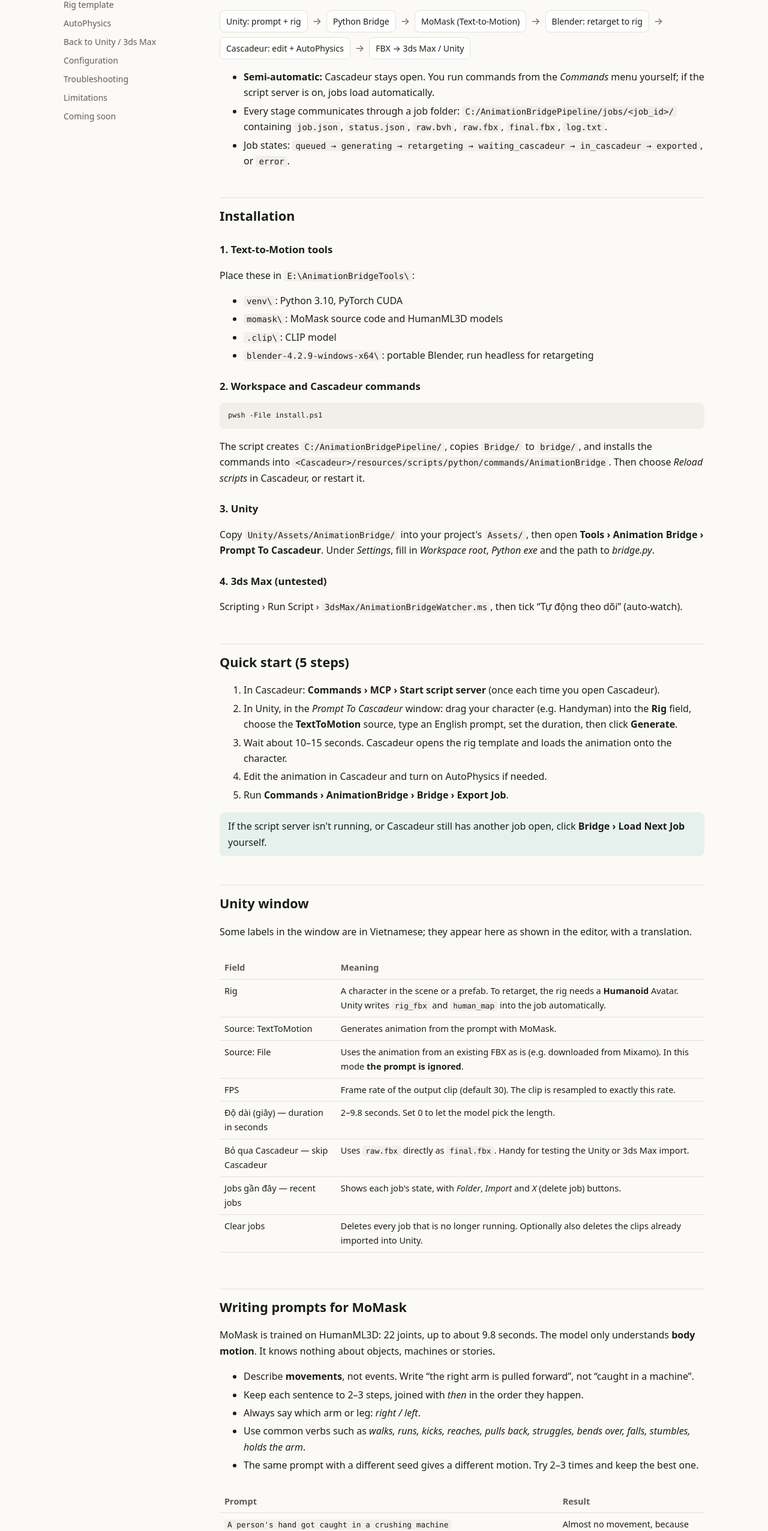
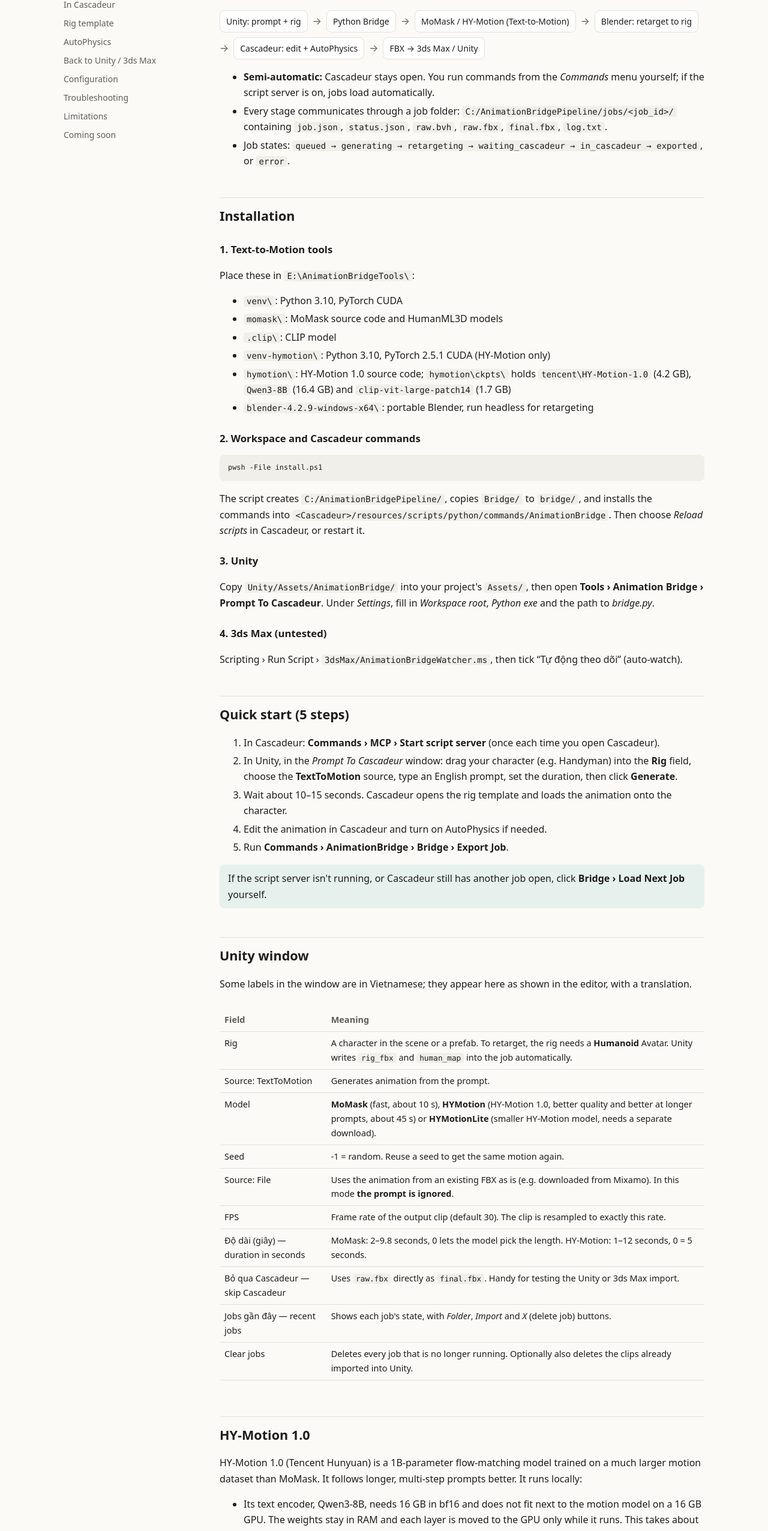
Before and after one commit to devirosnguyen/animation-bridge-docs, a plain HTML site: page index.html in a window 1280 px wide. Shown: the part 227-2779 px from the top of the page at 60% size. Drawn offline with Linux system fonts and the light colour scheme.

Commit message:
Add HY-Motion 1.0 text-to-motion model
Co-Authored-By: Claude Opus 5.5 <noreply@anthropic.com>

```diff
--- a/index.html
+++ b/index.html
@@ -4,7 +4,7 @@
 <meta charset="utf-8">
 <meta name="viewport" content="width=device-width, initial-scale=1">
 <title>Animation Bridge Guide</title>
-<meta name="description" content="How to use the Unity → Text-to-Motion (MoMask) → Cascadeur → 3ds Max / Unity pipeline">
+<meta name="description" content="How to use the Unity → Text-to-Motion (MoMask / HY-Motion 1.0) → Cascadeur → 3ds Max / Unity pipeline">
 <style>
 :root{--bg:#fbfaf7;--fg:#1d1d1b;--muted:#5f5d57;--line:#e3e0d8;--card:#ffffff;--accent:#2f6f5e;--accent-bg:#e6f1ed;--warn:#8a5a00;--warn-bg:#fff4dc;--code-bg:#f1efe9}
 @media (prefers-color-scheme:dark){:root:not([data-theme="light"]){--bg:#151614;--fg:#e8e6e1;--muted:#a19e96;--line:#2e2f2b;--card:#1c1d1a;--accent:#7cc4ad;--accent-bg:#1d2e28;--warn:#f0c068;--warn-bg:#2e2615;--code-bg:#24251f}}
@@ -50,6 +50,7 @@ kbd{font-family:inherit;font-size:.85em;border:1px solid var(--line);border-bott
   <a href="#install">Installation</a>
   <a href="#quick-start">Quick start</a>
   <a href="#unity">Unity window</a>
+  <a href="#hymotion">HY-Motion 1.0</a>
   <a href="#prompt">Writing prompts</a>
   <a href="#cascadeur">In Cascadeur</a>
   <a href="#template">Rig template</a>
@@ -68,7 +69,7 @@ kbd{font-family:inherit;font-size:.85em;border:1px solid var(--line);border-bott
 <div class="flow">
   <span>Unity: prompt + rig</span><b>→</b>
   <span>Python Bridge</span><b>→</b>
-  <span>MoMask (Text-to-Motion)</span><b>→</b>
+  <span>MoMask / HY-Motion (Text-to-Motion)</span><b>→</b>
   <span>Blender: retarget to rig</span><b>→</b>
   <span>Cascadeur: edit + AutoPhysics</span><b>→</b>
   <span>FBX → 3ds Max / Unity</span>
@@ -86,6 +87,8 @@ kbd{font-family:inherit;font-size:.85em;border:1px solid var(--line);border-bott
   <li><code>venv\</code>: Python 3.10, PyTorch CUDA</li>
   <li><code>momask\</code>: MoMask source code and HumanML3D models</li>
   <li><code>.clip\</code>: CLIP model</li>
+  <li><code>venv-hymotion\</code>: Python 3.10, PyTorch 2.5.1 CUDA (HY-Motion only)</li>
+  <li><code>hymotion\</code>: HY-Motion 1.0 source code; <code>hymotion\ckpts\</code> holds <code>tencent\HY-Motion-1.0</code> (4.2 GB), <code>Qwen3-8B</code> (16.4 GB) and <code>clip-vit-large-patch14</code> (1.7 GB)</li>
   <li><code>blender-4.2.9-windows-x64\</code>: portable Blender, run headless for retargeting</li>
 </ul>
 <h3>2. Workspace and Cascadeur commands</h3>
@@ -111,14 +114,27 @@ kbd{font-family:inherit;font-size:.85em;border:1px solid var(--line);border-bott
 <div class="tw"><table>
 <tr><th>Field</th><th>Meaning</th></tr>
 <tr><td>Rig</td><td>A character in the scene or a prefab. To retarget, the rig needs a <strong>Humanoid</strong> Avatar. Unity writes <code>rig_fbx</code> and <code>human_map</code> into the job automatically.</td></tr>
-<tr><td>Source: TextToMotion</td><td>Generates animation from the prompt with MoMask.</td></tr>
+<tr><td>Source: TextToMotion</td><td>Generates animation from the prompt.</td></tr>
+<tr><td>Model</td><td><strong>MoMask</strong> (fast, about 10 s), <strong>HYMotion</strong> (HY-Motion 1.0, better quality and better at longer prompts, about 45 s) or <strong>HYMotionLite</strong> (smaller HY-Motion model, needs a separate download).</td></tr>
+<tr><td>Seed</td><td>-1 = random. Reuse a seed to get the same motion again.</td></tr>
 <tr><td>Source: File</td><td>Uses the animation from an existing FBX as is (e.g. downloaded from Mixamo). In this mode <strong>the prompt is ignored</strong>.</td></tr>
 <tr><td>FPS</td><td>Frame rate of the output clip (default 30). The clip is resampled to exactly this rate.</td></tr>
-<tr><td>Độ dài (giây) — duration in seconds</td><td>2–9.8 seconds. Set 0 to let the model pick the length.</td></tr>
+<tr><td>Độ dài (giây) — duration in seconds</td><td>MoMask: 2–9.8 seconds, 0 lets the model pick the length. HY-Motion: 1–12 seconds, 0 = 5 seconds.</td></tr>
 <tr><td>Bỏ qua Cascadeur — skip Cascadeur</td><td>Uses <code>raw.fbx</code> directly as <code>final.fbx</code>. Handy for testing the Unity or 3ds Max import.</td></tr>
 <tr><td>Jobs gần đây — recent jobs</td><td>Shows each job's state, with <em>Folder</em>, <em>Import</em> and <em>X</em> (delete job) buttons.</td></tr>
 <tr><td>Clear jobs</td><td>Deletes every job that is no longer running. Optionally also deletes the clips already imported into Unity.</td></tr>
 </table></div>
+
+<h2 id="hymotion">HY-Motion 1.0</h2>
+<p>HY-Motion 1.0 (Tencent Hunyuan) is a 1B-parameter flow-matching model trained on a much larger motion dataset than MoMask. It follows longer, multi-step prompts better. It runs locally:</p>
+<ul>
+  <li>Its text encoder, Qwen3-8B, needs 16 GB in bf16 and does not fit next to the motion model on a 16 GB GPU. The weights stay in RAM and each layer is moved to the GPU only while it runs. This takes about 35 s per prompt; the motion itself takes about 6 s.</li>
+  <li>Needs about 20 GB of free RAM while encoding.</li>
+  <li>Output: 22 body joints at 30 fps, written as a BVH with the same bone names as MoMask, so retargeting and Cascadeur work the same. Fingers are not animated.</li>
+  <li>The prompt rewriter and duration LLM are not used: write the prompt in English, under 60 words, and set the duration yourself.</li>
+  <li>License: Tencent HY-Motion 1.0 Community License. It does not apply in the EU, the UK or South Korea, and products with more than 1 million monthly active users need a separate license from Tencent.</li>
+</ul>
+<p>Set the default model for jobs without a model in <code>bridge_config.json</code> (<code>"t2m_model": "momask"</code> or <code>"hymotion"</code>).</p>
 
 <h2 id="prompt">Writing prompts for MoMask</h2>
 <p>MoMask is trained on HumanML3D: 22 joints, up to about 9.8 seconds. The model only understands <strong>body motion</strong>. It knows nothing about objects, machines or stories.</p>
@@ -200,11 +216,15 @@ kbd{font-family:inherit;font-size:.85em;border:1px solid var(--line);border-bott
   "tools_dir": "E:/AnimationBridgeTools",
   "momask_python": "E:/AnimationBridgeTools/venv/Scripts/python.exe",
   "momask_dir": "E:/AnimationBridgeTools/momask",
+  "t2m_model": "momask",
+  "hymotion_python": "E:/AnimationBridgeTools/venv-hymotion/Scripts/python.exe",
+  "hymotion_dir": "E:/AnimationBridgeTools/hymotion",
   "blender_exe": "E:/AnimationBridgeTools/blender-4.2.9-windows-x64/blender.exe"
 }</code></pre>
 <ul>
   <li><code>cascadeur_auto_load</code>: set to <code>false</code> to stop auto-loading through the script server.</li>
   <li><code>template</code>: <code>"humanoid"</code> uses the generic Humanoid template for text-to-motion jobs (falls back to the job's rig if it hasn't been built yet). Leave it out to retarget onto the character from Unity.</li>
+  <li><code>t2m_model</code>: default text-to-motion model when the job does not name one: <code>momask</code>, <code>hymotion</code> or <code>hymotion_lite</code>.</li>
   <li><code>retarget_to_rig</code>: set to <code>false</code> to output the bare MoMask skeleton (22 bones, no mesh) instead of retargeting to the rig.</li>
   <li>The <code>ANIM_BRIDGE_ROOT</code> environment variable changes the workspace folder Cascadeur uses.</li>
 </ul>
@@ -224,7 +244,7 @@ kbd{font-family:inherit;font-size:.85em;border:1px solid var(--line);border-bott
 <ul>
   <li>Cascadeur Free <strong>can't export FBX</strong>. <em>Export Job</em> only saves <code>edited.casc</code>. After upgrading to Indie or Pro, the command exports <code>final.fbx</code> with no code changes.</li>
   <li>MoMask and HumanML3D are <strong>for non-commercial use only</strong>.</li>
-  <li>MoMask only understands simple prompts and has no fingers (22 joints). <strong>HY-Motion 1.0</strong> (Tencent Hunyuan) gives better quality and includes fingers, but needs about 16 GB more disk space for the Qwen3-8B text encoder. <em>(Update coming soon.)</em></li>
+  <li>MoMask only understands simple prompts. Neither model animates fingers. For better quality, choose <strong>HY-Motion 1.0</strong> (see its license notes above).</li>
   <li>The 3ds Max side hasn't been tested yet.</li>
   <li>AutoPhysics still has to be turned on by hand after a job loads.</li>
 </ul>
```
